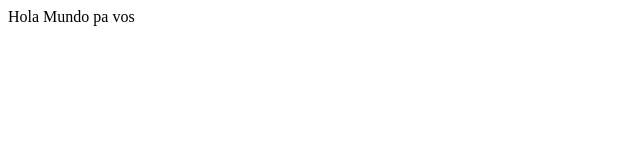
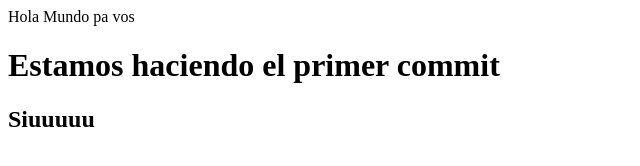
Before and after one commit to DomorQ/ProyectoDemoCursoPrework, a plain HTML site: page index.html in a window 1280 px wide. Shown: the whole page, without its empty margins (0-640 px from the left). Drawn offline with Linux system fonts and the light colour scheme.

Commit message:
cambio agregamos Siuuu

```diff
--- a/index.html
+++ b/index.html
@@ -8,5 +8,7 @@
 </head>
 <body>
     <article>Hola Mundo pa vos</article>
+    <H1>Estamos haciendo el primer commit</H1>
+    <h2>Siuuuuu</h2>
 </body>
 </html>
```
